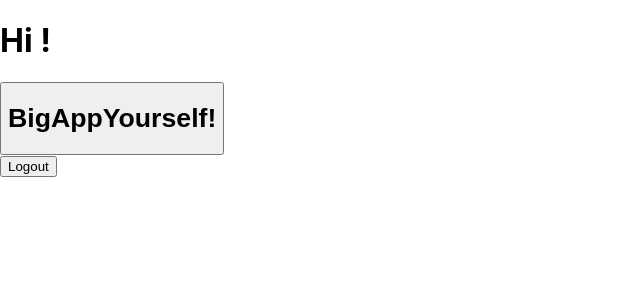
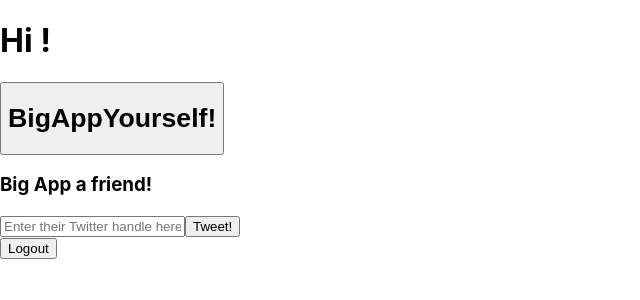
Before and after one commit to dshankland/bigappyourself_react, a React (Create React App) app: page /compliment in a window 1280 px wide. Shown: the top 300 px of the page, without its empty margins (0-640 px from the left). Built offline with nearby package versions, Linux system fonts and the light colour scheme.

Commit message:
tag friend and tweet added

```diff
--- a/src/containers/ComplimentContainer.js
+++ b/src/containers/ComplimentContainer.js
@@ -6,10 +6,13 @@ class ComplimentContainer extends Component {
   constructor(props){
     super(props);
     this.state = {
-      user: null
+      user: null,
+      friendsTwitter: null
     }
 
     this.handleBigAppButtonClick = this.handleBigAppButtonClick.bind(this);
+    this.handleFriend = this.handleFriend.bind(this);
+    this.handleTweetYourFriend = this.handleTweetYourFriend.bind(this);
   }
 
   componentWillMount(){
@@ -30,12 +33,35 @@ class ComplimentContainer extends Component {
 
   }
 
+  handleFriend(event){
+    this.setState({friendsTwitter: event.target.value})
+  }
+
+  handleTweetYourFriend(event){
+
+    event.preventDefault();
+    const request = new Request();
+    if(this.state.friendsTwitter != null){
+    request.get('/users/tweet/'+ this.state.friendsTwitter)
+    .then((data) => {
+      window.location = '/compliment'
+    })
+    }
+  }
+
   render(){
     return (
         <div>
         <h1>Hi {this.state.user.firstName}!</h1>
         <h2>{this.state.user.compliment}</h2>
         <button onClick={this.handleBigAppButtonClick}><h1>BigAppYourself!</h1></button>
+        <div>
+          <form>
+            <h3>Big App a friend!</h3>
+              <input type='text' placeholder="Enter their Twitter handle here" onChange={this.handleFriend} value={this.state.friendsTwitter}/>
+              <button onClick={this.handleTweetYourFriend}>Tweet!</button>
+          </form>
+        </div>
         <Logout/>
         </div>
       )
```
